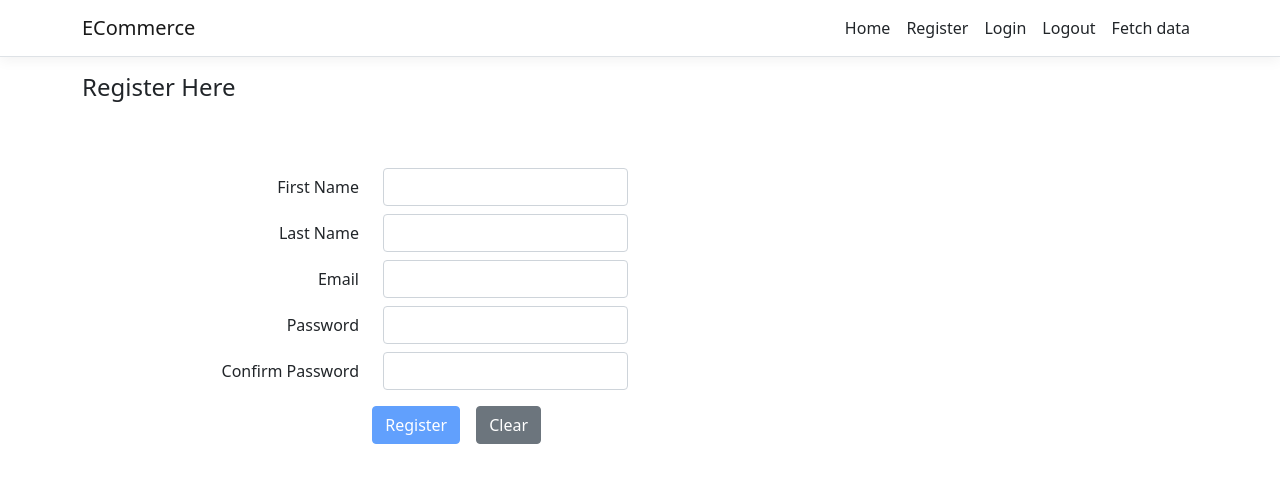
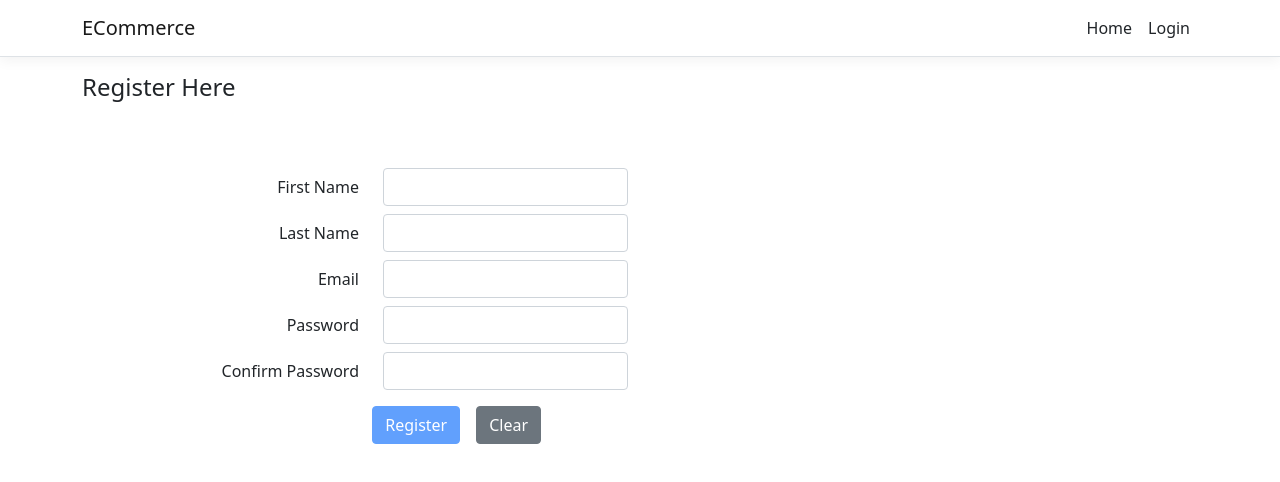
Before and after one commit to abhikasam/ECommerce, a React (Create React App) app in the folder ECommerce/ClientApp/: page /register in a window 1280 px wide. Shown: the top 482 px of the page. Built offline with nearby package versions, Linux system fonts and the light colour scheme.

Commit message:
navbar showing only required

```diff
--- a/ECommerce/ClientApp/src/auth/login/login.js
+++ b/ECommerce/ClientApp/src/auth/login/login.js
@@ -100,7 +100,7 @@ export default function Login() {
 
             setTimeout(() => {
                 history.push('/')
-            }, 3000)
+            }, 1000)
         }
     }
 
--- a/ECommerce/ClientApp/src/components/NavMenu.js
+++ b/ECommerce/ClientApp/src/components/NavMenu.js
@@ -1,17 +1,21 @@
-import React, { Component, useState } from 'react';
+import React, { useState } from 'react';
 import { Collapse, Navbar, NavbarBrand, NavbarToggler, NavItem, NavLink } from 'reactstrap';
-import { Link } from 'react-router-dom';
+import { Link, useLocation } from 'react-router-dom';
 import './NavMenu.css';
-import { useDispatch } from 'react-redux';
+import { useDispatch, useSelector } from 'react-redux';
 import { authActions } from '../store/auth-slice';
 
 export default function NavMenu() {
 
     const dispatch = useDispatch();
+    const location = useLocation();
+
+    const isAuthenticated = useSelector(state => state.auth.isAuthenticated)
+
     const [collapsed, setCollapsed] = useState(false)
 
-    const toggleNavbar=()=>{
-        setCollapsed(prev=> !prev )
+    const toggleNavbar = () => {
+        setCollapsed(prev => !prev)
     }
 
     async function logoutHandler() {
@@ -38,18 +42,23 @@ export default function NavMenu() {
                         <NavItem>
                             <NavLink tag={Link} className="text-dark" to="/">Home</NavLink>
                         </NavItem>
+                        {isAuthenticated &&
+                            <NavItem>
+                                <NavLink tag={Link} className="text-dark" to="/login" onClick={logoutHandler}>Logout</NavLink>
+                            </NavItem>
+                        }
+                        {
+                            !isAuthenticated && location.pathname !== '/register' &&
                             <NavItem>
                                 <NavLink tag={Link} className="text-dark" to="/register">Register</NavLink>
                             </NavItem>
+                        }
+                        {
+                            !isAuthenticated && location.pathname !== '/login' &&
                             <NavItem>
                                 <NavLink tag={Link} className="text-dark" to="/login">Login</NavLink>
                             </NavItem>
-                        <NavItem>
-                            <NavLink tag={Link} className="text-dark" to="/login" onClick={logoutHandler}>Logout</NavLink>
-                        </NavItem>
-                        <NavItem>
-                            <NavLink tag={Link} className="text-dark" to="/fetch-data">Fetch data</NavLink>
-                        </NavItem>
+                        }
                     </ul>
                 </Collapse>
             </Navbar>
--- a/ECommerce/ClientApp/src/store/store.js
+++ b/ECommerce/ClientApp/src/store/store.js
@@ -1,6 +1,5 @@
 import { configureStore } from '@reduxjs/toolkit';
 import authReducer from './auth-slice';
-
 
 const store = configureStore({
     reducer: {
```
Also changed, not shown: ECommerce/ClientApp/src/store/nav-slice.js (added), 1 other file (tests, documents, lock files or other folders). Lines whose indentation alone changed are shown as unchanged.
